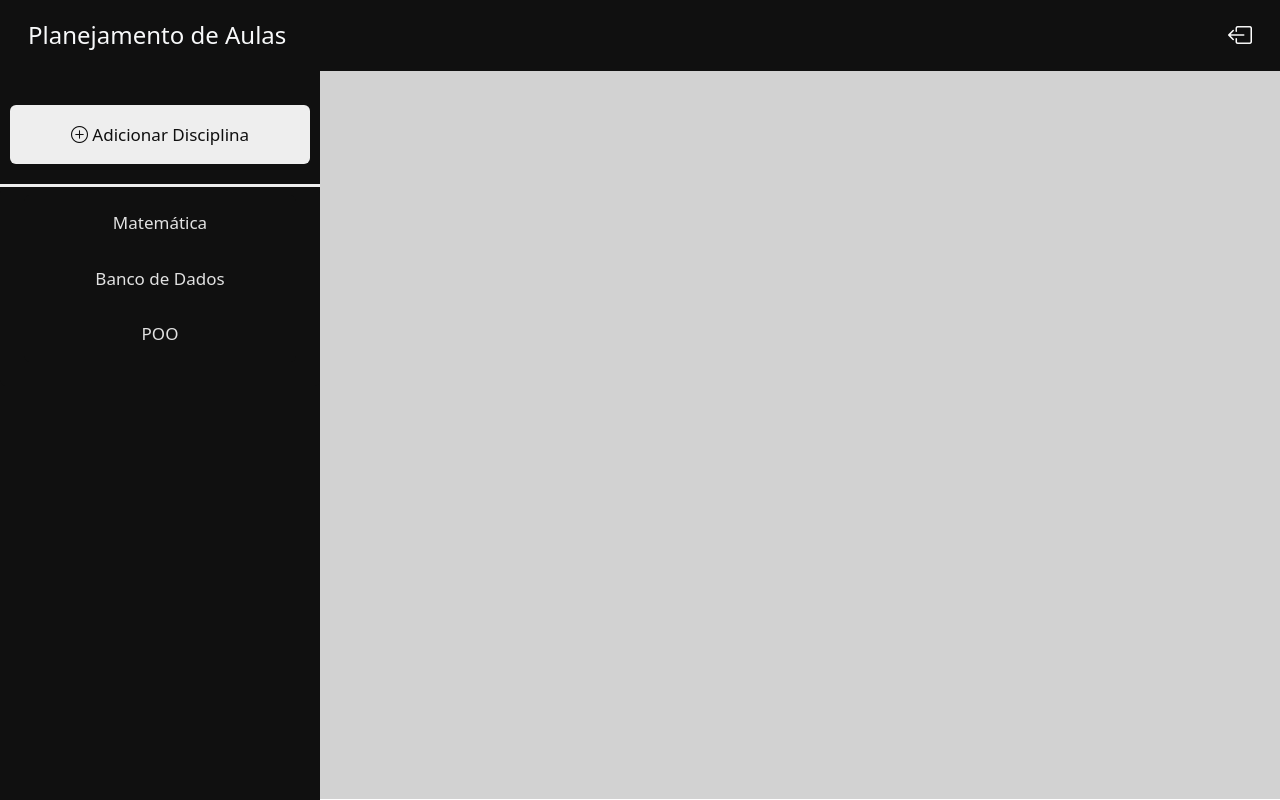
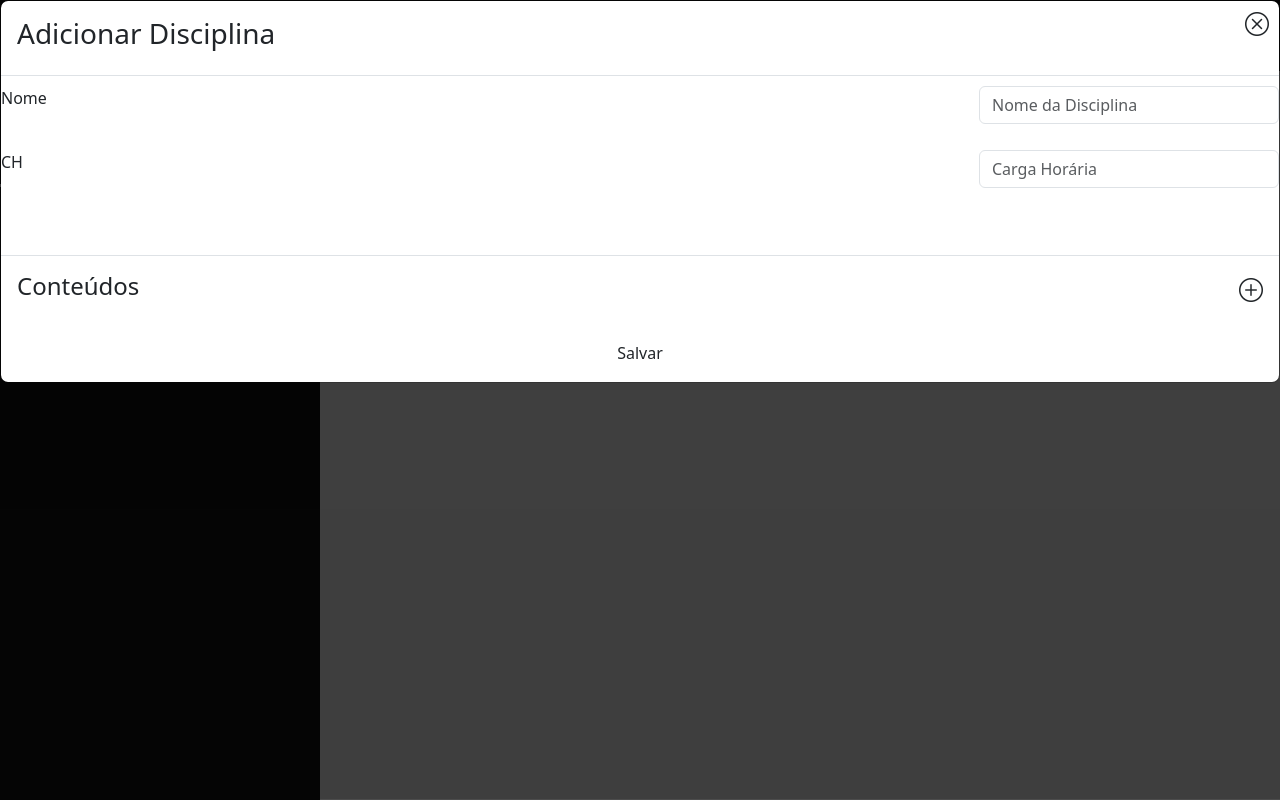
Before and after one commit to hpe-palermo/planejamento-de-aulas, a React (Vite) app in the folder react-app/: page /home in a window 1280 px wide. Both pictures are taken after a click on the button "Adicionar Disciplina". Built offline with nearby package versions, Linux system fonts and the light colour scheme.

Commit message:
modal fazido

```diff
--- a/react-app/src/Pages/Home.tsx
+++ b/react-app/src/Pages/Home.tsx
@@ -3,6 +3,7 @@ import NavBar from "../components/NavBar";
 import SideBar from "../components/SideBar";
 import ContentPage from "../components/ContentPage";
 import Backdrop from "../components/Backdrop";
+import ModalAddDiscipline from '../components/ModalAddDiscipline';
 import styled from "styled-components";
 
 const Container = styled.div`
@@ -13,19 +14,25 @@ const Container = styled.div`
 function Home() {
 
     const [sidebarActive, setSidebarActive] = useState(false);
+    const [modalDisciplineActive, setModalDisciplineActive] = useState(false);
 
     const toggleSidebar = () => {
         setSidebarActive(!sidebarActive);
     };
 
+    const addDiscipline = () => {
+        setModalDisciplineActive(!modalDisciplineActive);
+    };
+
     return (
         <>
-        <NavBar active={sidebarActive} functionToggle={toggleSidebar} />
-        <Container>
-            <Backdrop active={sidebarActive}/>
-            <SideBar active={sidebarActive} closeSideBar={toggleSidebar} />
-            <ContentPage />
-        </Container>
+            <NavBar active={sidebarActive} functionToggle={toggleSidebar} />
+            <Container>
+                <ModalAddDiscipline active={modalDisciplineActive} />
+                <Backdrop active={sidebarActive} />
+                <SideBar active={sidebarActive} closeSideBar={toggleSidebar} addDiscipline={addDiscipline} />
+                <ContentPage />
+            </Container>
         </>
     );
 }
--- a/react-app/src/components/Backdrop.jsx
+++ b/react-app/src/components/Backdrop.jsx
@@ -9,7 +9,6 @@ const BackdropComponent = styled.div`
     height: 100vh;
     width: 100vw;
     background-color: rgba(0, 0, 0, 0.7);
-    /* z-index: ${props => (props.active ? 'block' : 'none')}; */
 `;
 
 function Backdrop({ active }) {
--- /dev/null
+++ b/react-app/src/components/ModalAddDiscipline.jsx
@@ -0,0 +1,149 @@
+import React from "react";
+import styled from "styled-components";
+
+const Modal = styled.div`
+    & {
+        display: ${props => (props.active ? 'block' : 'none')};
+        background-color: rgba(0, 0, 0, 0.7);
+    }
+
+    &-header {
+        display: flex;
+        align-items: center;
+        justify-content: space-between;
+        border: none;
+    }
+
+    .close-modal {
+        position: absolute;
+        top: 5px;
+        right: 10px;
+        cursor: pointer;
+    }
+
+    &-content {
+        position: fixed;
+        width: 400px;
+        top: 50%;
+        left: 50%;
+        transform: translate(-50%, -50%);
+        padding: 20px;
+        border-radius: 10px;
+        box-shadow: 0px 0px 10px rgba(0, 0, 0, 0.2);
+        z-index: 100;
+        background-color: var(--secondary-color);
+        color: #fff;
+    }
+
+    .input-section {
+        padding-top: 10px;
+        display: flex;
+        justify-content: space-between;
+    }
+
+    .input-section input {
+        width: 300px;
+    }
+
+    .days-of-week {
+        display: flex;
+        justify-content: space-evenly;
+        margin-bottom: 20px;
+    }
+
+    .day-week {
+        aspect-ratio: 1 / 1;
+        height: 35px;
+        background-color: var(--primary-color);
+        border-radius: 50%;
+        display: flex;
+        align-items: center;
+        justify-content: center;
+        color: #fff;
+        cursor: pointer;
+    }
+
+    .day-week:hover {
+        background-color: var(--tertiary-color);
+    }
+
+    .day-week.selected {
+        background-color: var(--tertiary-color);
+    }
+
+    button[type="submit"]:hover {
+        border: 1px solid #fff;
+    }
+
+    &-footer {
+        border: none;
+        width: 100%;
+        padding-left: 0;
+        padding-right: 0;
+    }
+
+    .footer-header {
+        width: 100%;
+        display: flex;
+        justify-content: space-between;
+    }
+
+    .add-content {
+        cursor: pointer;
+    }
+
+    .list-contents {
+        max-height: 80px;
+        overflow-y: auto;
+    }
+
+    .content-displine {
+        margin-bottom: 15px;
+        display: flex;
+    }
+`;
+
+function ModalAddDiscipline({ active }) {
+    return (
+        <Modal className={`modal d-${active ? 'inline' : 'none'}`} id="modal">
+            <div className="modal-content">
+                <div className="modal-header d-flex justify-content-between align-items-center">
+                    <h3>Adicionar Disciplina</h3>
+                    <div className="close-modal fs-4" id="close-modal">
+                        <i className="bi-x-circle"></i>
+                    </div>
+                </div>
+                <form>
+                    <div className="input-section mb-3 d-flex">
+                        <label htmlFor="name-discipline" className="form-label me-2">Nome</label>
+                        <input type="text" className="form-control" id="name-discipline"
+                            placeholder="Nome da Disciplina" />
+                    </div>
+                    <div className="input-section mb-3 d-flex">
+                        <label htmlFor="hours-discipline" className="form-label me-2">CH</label>
+                        <input type="number" className="form-control" id="hours-discipline" placeholder="Carga Horária" />
+                    </div>
+                    <div className="days-of-week d-flex justify-content-evenly mb-3">
+                        <div className="day-week" data-day-week="S">S</div>
+                        <div className="day-week" data-day-week="T">T</div>
+                        <div className="day-week" data-day-week="Q">Q</div>
+                        <div className="day-week" data-day-week="Q">Q</div>
+                        <div className="day-week" data-day-week="S">S</div>
+                    </div>
+                    <div className="modal-footer">
+                        <div className="footer-header d-flex justify-content-between">
+                            <h4>Conteúdos</h4>
+                            <div className="add-content fs-4" id="add-content">
+                                <i className="bi-plus-circle"></i>
+                            </div>
+                        </div>
+                    </div>
+                    <div className="list-contents" id="list-contents"></div>
+                    <button type="submit" className="btn bg-primary-color text-color w-100 p-3">Salvar</button>
+                </form>
+            </div>
+        </Modal>
+    )
+}
+
+export default ModalAddDiscipline;
--- a/react-app/src/components/SideBar.jsx
+++ b/react-app/src/components/SideBar.jsx
@@ -93,7 +93,7 @@ const SideBarComponent = styled.div`
     }
 `;
 
-function SideBar({ active, closeSideBar }) {
+function SideBar({ active, closeSideBar, addDiscipline }) {
 
     return (
         <SideBarComponent className={`sidebar ${active ? 'active' : ''}`} id="sidebar">
@@ -103,7 +103,7 @@ function SideBar({ active, closeSideBar }) {
                 </div>
             </div>
             <div className="ctn-button-add text-center" id="ctn-button-add">
-                <button className="btn bg-primary-color p-3">
+                <button onClick={addDiscipline} className="btn bg-primary-color p-3">
                     <i className="bi-plus-circle"></i> Adicionar Disciplina
                 </button>
             </div>
```
